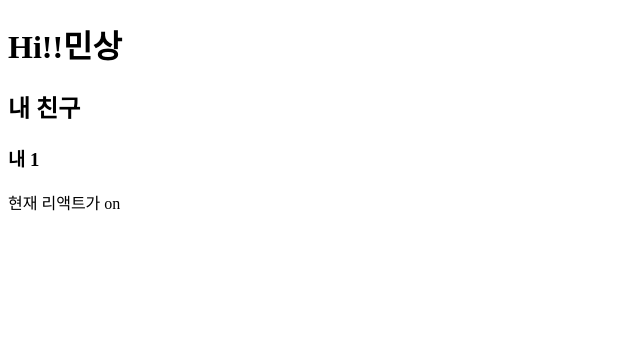
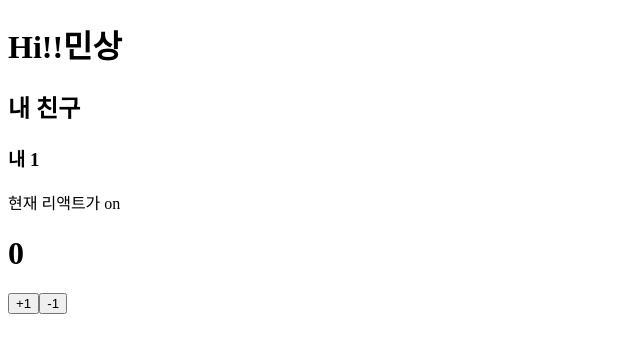
Before and after one commit to qkaxhfms/react_props_error, a React (Create React App) app: page / in a window 1280 px wide. Shown: the top 352 px of the page, without its empty margins (0-640 px from the left). Built offline with nearby package versions, Linux system fonts and the light colour scheme; the HTML template or start-up script is replaced by a standard one.

Commit message:
counter1

```diff
--- a/src/App.js
+++ b/src/App.js
@@ -1,6 +1,7 @@
 import React from 'react';
 import Hi from './Hi';
 import Condition from './Condition';
+import Counter from './Counter';
 
 function App() {
   return (
@@ -8,6 +9,7 @@ function App() {
     <>
       <Hi name="민상" friend="친구" one="1"/>
       <Condition isOn={true} />
+      <Counter />
     </>
 
   );
--- /dev/null
+++ b/src/Counter.js
@@ -0,0 +1,22 @@
+import React from "react";
+
+function Counter() {
+  const plus = () => {
+    console.log("+");
+  };
+  const minus = () => {
+    console.log("-");
+  };
+
+  return (
+    <>
+      <div>
+        <h1>0</h1>
+        <button onClick={plus}>+1</button>
+        <button onClick={minus}>-1</button>
+      </div>
+    </>
+  );
+}
+
+export default Counter;
```
